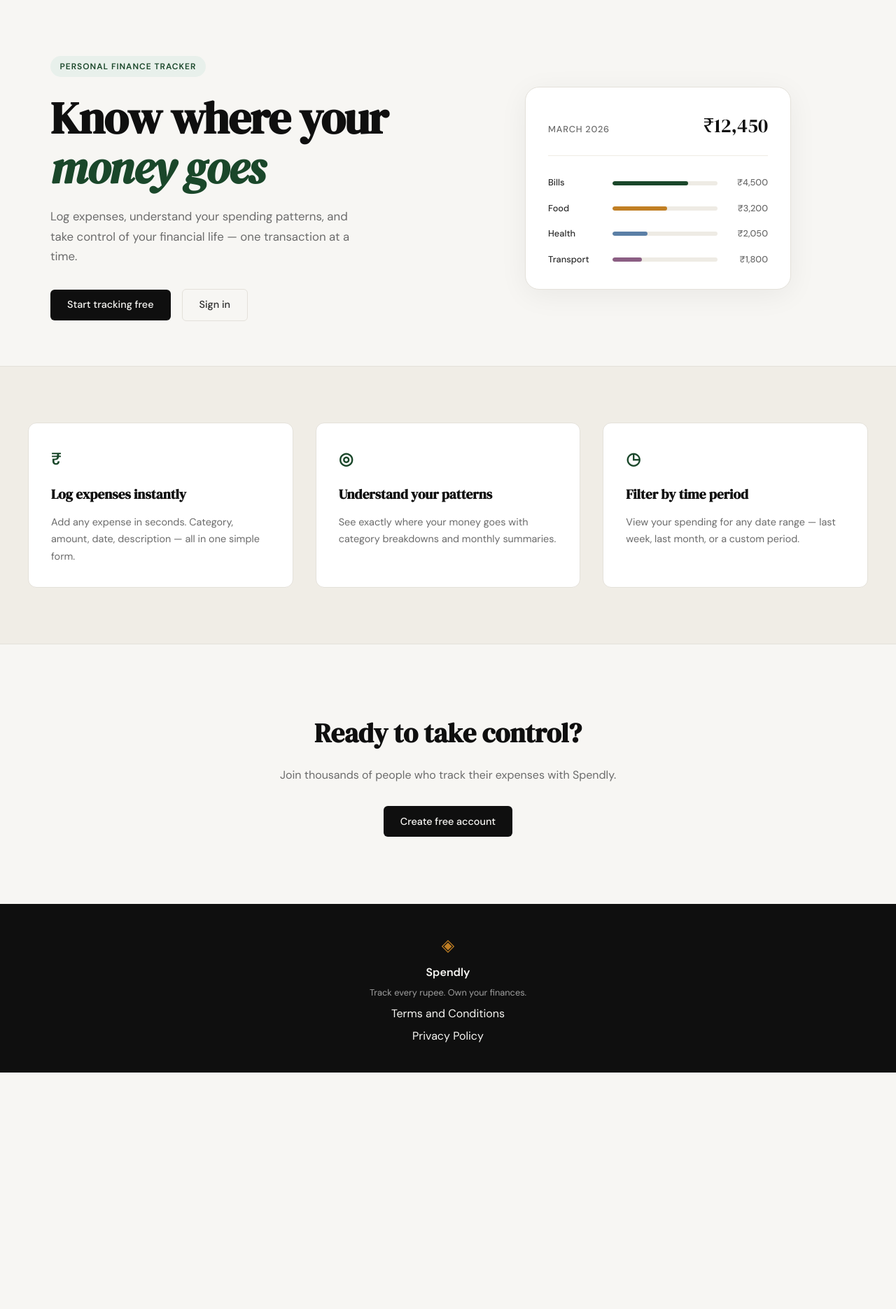
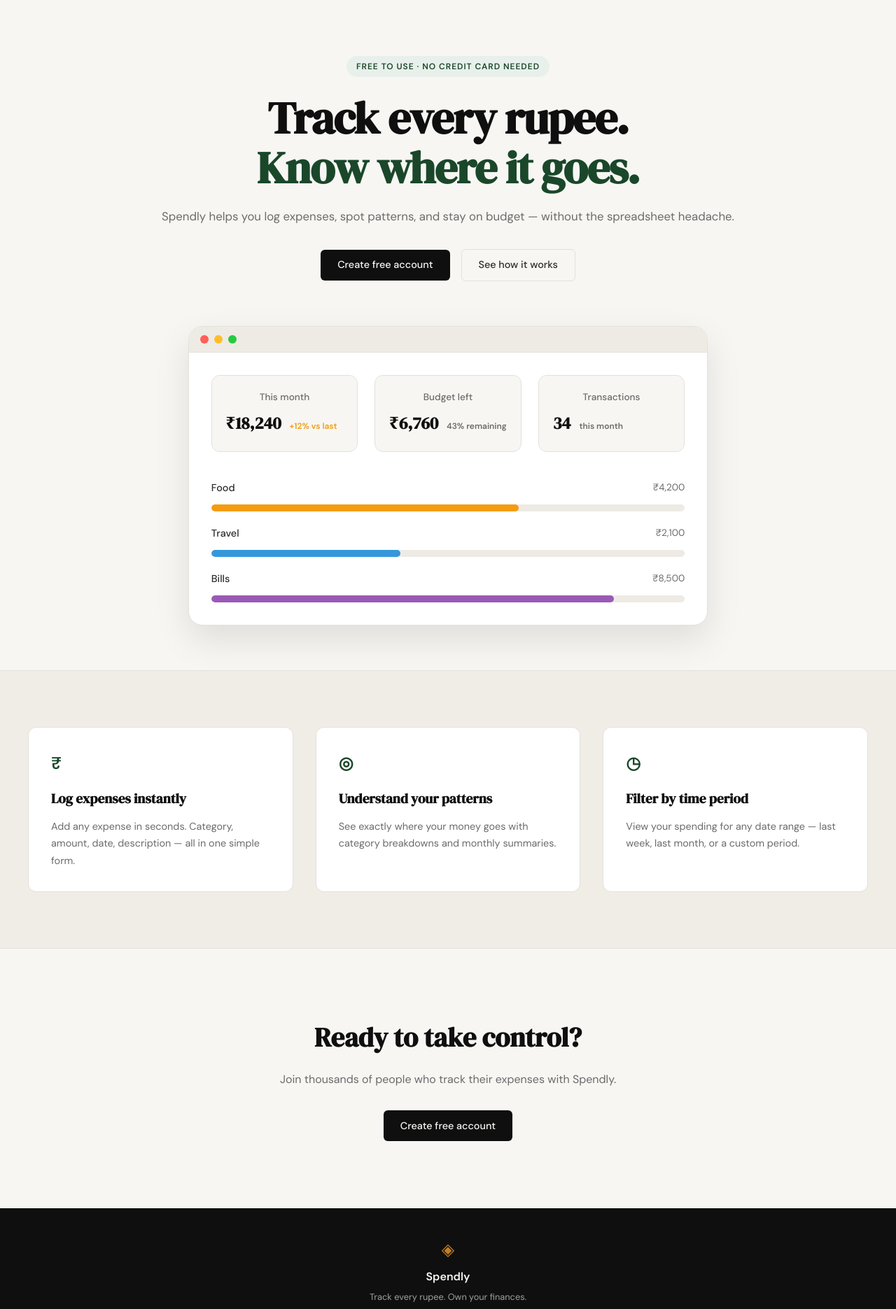
Before and after one commit to Ayush93898/spendly, a Flask app: page / in a window 1280 px wide. Shown: the part 61-1932 px from the top of the page at 70% size. Before the commit the page ends 1594 px from the top, so only its background shows below. Run offline with Flask 3, Linux system fonts and the light colour scheme.

Commit message:
landing: redesign hero section to match mockup

```diff
--- a/static/css/style.css
+++ b/static/css/style.css
@@ -125,12 +125,13 @@ a { color: inherit; text-decoration: none; }
 
 .hero {
     padding: 5rem 2rem 4rem;
-    display: grid;
-    grid-template-columns: 1fr 1fr;
-    gap: 4rem;
+    display: flex;
+    flex-direction: column;
     align-items: center;
+    text-align: center;
     max-width: var(--max-width);
     margin: 0 auto;
+    gap: 4rem;
 }
 
 .hero-badge {
@@ -153,6 +154,11 @@ a { color: inherit; text-decoration: none; }
     letter-spacing: -0.02em;
     color: var(--ink);
     margin-bottom: 1.25rem;
+    text-align: center;
+}
+
+.text-accent {
+    color: var(--accent);
 }
 
 .hero-title em {
@@ -164,15 +170,149 @@ a { color: inherit; text-decoration: none; }
     font-size: 1.05rem;
     color: var(--ink-muted);
     line-height: 1.7;
-    max-width: 460px;
     margin-bottom: 2rem;
+    text-align: center;
+    margin-inline: auto;
 }
 
 .hero-actions {
     display: flex;
     gap: 1rem;
     align-items: center;
+    justify-content: center;
 }
+
+/* ------------------------------------------------------------------ */
+/* Window Mock-up                                                         */
+/* ------------------------------------------------------------------ */
+
+.window-container {
+    background: var(--paper-card);
+    border: 1px solid var(--border);
+    border-radius: var(--radius-lg);
+    box-shadow: 0 20px 50px rgba(0,0,0,0.1);
+    overflow: hidden;
+    width: 100%;
+    max-width: 900px;
+}
+
+.window-header {
+    background: var(--border-soft);
+    padding: 12px 16px;
+    border-bottom: 1px solid var(--border);
+}
+
+.window-controls {
+    display: flex;
+    gap: 8px;
+}
+
+.dot {
+    width: 12px;
+    height: 12px;
+    border-radius: 50%;
+}
+
+.dot.red { background: #ff5f56; }
+.dot.yellow { background: #ffbd2e; }
+.dot.green { background: #27c93f; }
+
+.window-content {
+    padding: 2rem;
+}
+
+.stat-grid {
+    display: grid;
+    grid-template-columns: repeat(3, 1fr);
+    gap: 1.5rem;
+    margin-bottom: 2.5rem;
+}
+
+.stat-card {
+    background: var(--paper);
+    border: 1px solid var(--border);
+    border-radius: var(--radius-md);
+    padding: 1.25rem;
+    display: flex;
+    flex-direction: column;
+    gap: 0.5rem;
+}
+
+.stat-label {
+    font-size: 0.85rem;
+    font-weight: 500;
+    color: var(--ink-muted);
+}
+
+.stat-value-row {
+    display: flex;
+    align-items: baseline;
+    gap: 0.75rem;
+}
+
+.stat-value {
+    font-family: var(--font-display);
+    font-size: 1.5rem;
+    font-weight: 600;
+    color: var(--ink);
+}
+
+.stat-trend {
+    font-size: 0.75rem;
+    font-weight: 600;
+    color: var(--ink-muted);
+}
+
+.stat-trend.positive {
+    color: #f39c12;
+}
+
+.progress-grid {
+    display: flex;
+    flex-direction: column;
+    gap: 1.25rem;
+}
+
+.progress-item {
+    display: flex;
+    flex-direction: column;
+    gap: 0.5rem;
+}
+
+.progress-info {
+    display: flex;
+    justify-content: space-between;
+    align-items: center;
+    margin-bottom: 0.25rem;
+}
+
+.progress-label {
+    font-size: 0.9rem;
+    font-weight: 500;
+    color: var(--ink-soft);
+}
+
+.progress-val {
+    font-size: 0.85rem;
+    color: var(--ink-muted);
+}
+
+.progress-track {
+    height: 10px;
+    background: var(--border-soft);
+    border-radius: 999px;
+    overflow: hidden;
+}
+
+.progress-bar {
+    height: 100%;
+    border-radius: 999px;
+    transition: width 0.6s ease;
+}
+
+.bar-orange { background: #f39c12; }
+.bar-blue { background: #3498db; }
+.bar-purple { background: #9b59b6; }
 
 /* ------------------------------------------------------------------ */
 /* Mock card (hero visual)                                             */
--- a/templates/base.html
+++ b/templates/base.html
@@ -36,7 +36,7 @@
             <p class="footer-copy">Track every rupee. Own your finances.</p>
 
                 <a href="{{ url_for('terms') }}">Terms and Conditions</a>
-                <a href="{{ url_for('privacy') }}">Privacy Policy</a>
+                <a href="#">Privacy Policy</a>
 
         </div>
     </footer>
--- a/templates/landing.html
+++ b/templates/landing.html
@@ -6,55 +6,83 @@
 
 <section class="hero">
     <div class="hero-inner">
-        <div class="hero-badge">Personal Finance Tracker</div>
+        <div class="hero-badge">Free to use · No credit card needed</div>
         <h1 class="hero-title">
-            Know where your<br>
-            <em>money goes</em>
+            Track every rupee.<br>
+            <span class="text-accent">Know where it goes.</span>
         </h1>
         <p class="hero-subtitle">
-            Log expenses, understand your spending patterns,
-            and take control of your financial life —
-            one transaction at a time.
+            Spendly helps you log expenses, spot patterns, and stay on budget — without the spreadsheet headache.
         </p>
         <div class="hero-actions">
-            <a href="{{ url_for('register') }}" class="btn-primary">Start tracking free</a>
-            <a href="{{ url_for('login') }}" class="btn-ghost">Sign in</a>
+            <a href="{{ url_for('register') }}" class="btn-primary">Create free account</a>
+            <a href="#" class="btn-ghost">See how it works</a>
         </div>
     </div>
+
     <div class="hero-visual">
-        <div class="mock-card">
-            <div class="mock-card-header">
-                <span class="mock-label">March 2026</span>
-                <span class="mock-total">₹12,450</span>
+        <div class="window-container">
+            <div class="window-header">
+                <div class="window-controls">
+                    <span class="dot red"></span>
+                    <span class="dot yellow"></span>
+                    <span class="dot green"></span>
+                </div>
             </div>
-            <div class="mock-bars">
-                <div class="mock-bar-row">
-                    <span class="mock-cat">Bills</span>
-                    <div class="mock-bar-track">
-                        <div class="mock-bar" style="width: 72%"></div>
+
+            <div class="window-content">
+                <div class="stat-grid">
+                    <div class="stat-card">
+                        <span class="stat-label">This month</span>
+                        <div class="stat-value-row">
+                            <span class="stat-value">₹18,240</span>
+                            <span class="stat-trend positive">+12% vs last</span>
+                        </div>
                     </div>
-                    <span class="mock-amt">₹4,500</span>
+                    <div class="stat-card">
+                        <span class="stat-label">Budget left</span>
+                        <div class="stat-value-row">
+                            <span class="stat-value">₹6,760</span>
+                            <span class="stat-trend">43% remaining</span>
+                        </div>
+                    </div>
+                    <div class="stat-card">
+                        <span class="stat-label">Transactions</span>
+                        <div class="stat-value-row">
+                            <span class="stat-value">34</span>
+                            <span class="stat-trend">this month</span>
+                        </div>
+                    </div>
                 </div>
-                <div class="mock-bar-row">
-                    <span class="mock-cat">Food</span>
-                    <div class="mock-bar-track">
-                        <div class="mock-bar mock-bar-2" style="width: 52%"></div>
+
+                <div class="progress-grid">
+                    <div class="progress-item">
+                        <div class="progress-info">
+                            <span class="progress-label">Food</span>
+                            <span class="progress-val">₹4,200</span>
+                        </div>
+                        <div class="progress-track">
+                            <div class="progress-bar bar-orange" style="width: 65%"></div>
+                        </div>
                     </div>
-                    <span class="mock-amt">₹3,200</span>
-                </div>
-                <div class="mock-bar-row">
-                    <span class="mock-cat">Health</span>
-                    <div class="mock-bar-track">
-                        <div class="mock-bar mock-bar-3" style="width: 33%"></div>
+                    <div class="progress-item">
+                        <div class="progress-info">
+                            <span class="progress-label">Travel</span>
+                            <span class="progress-val">₹2,100</span>
+                        </div>
+                        <div class="progress-track">
+                            <div class="progress-bar bar-blue" style="width: 40%"></div>
+                        </div>
                     </div>
-                    <span class="mock-amt">₹2,050</span>
-                </div>
-                <div class="mock-bar-row">
-                    <span class="mock-cat">Transport</span>
-                    <div class="mock-bar-track">
-                        <div class="mock-bar mock-bar-4" style="width: 28%"></div>
+                    <div class="progress-item">
+                        <div class="progress-info">
+                            <span class="progress-label">Bills</span>
+                            <span class="progress-val">₹8,500</span>
+                        </div>
+                        <div class="progress-track">
+                            <div class="progress-bar bar-purple" style="width: 85%"></div>
+                        </div>
                     </div>
-                    <span class="mock-amt">₹1,800</span>
                 </div>
             </div>
         </div>
```
Also changed, not shown: image.png (added).
